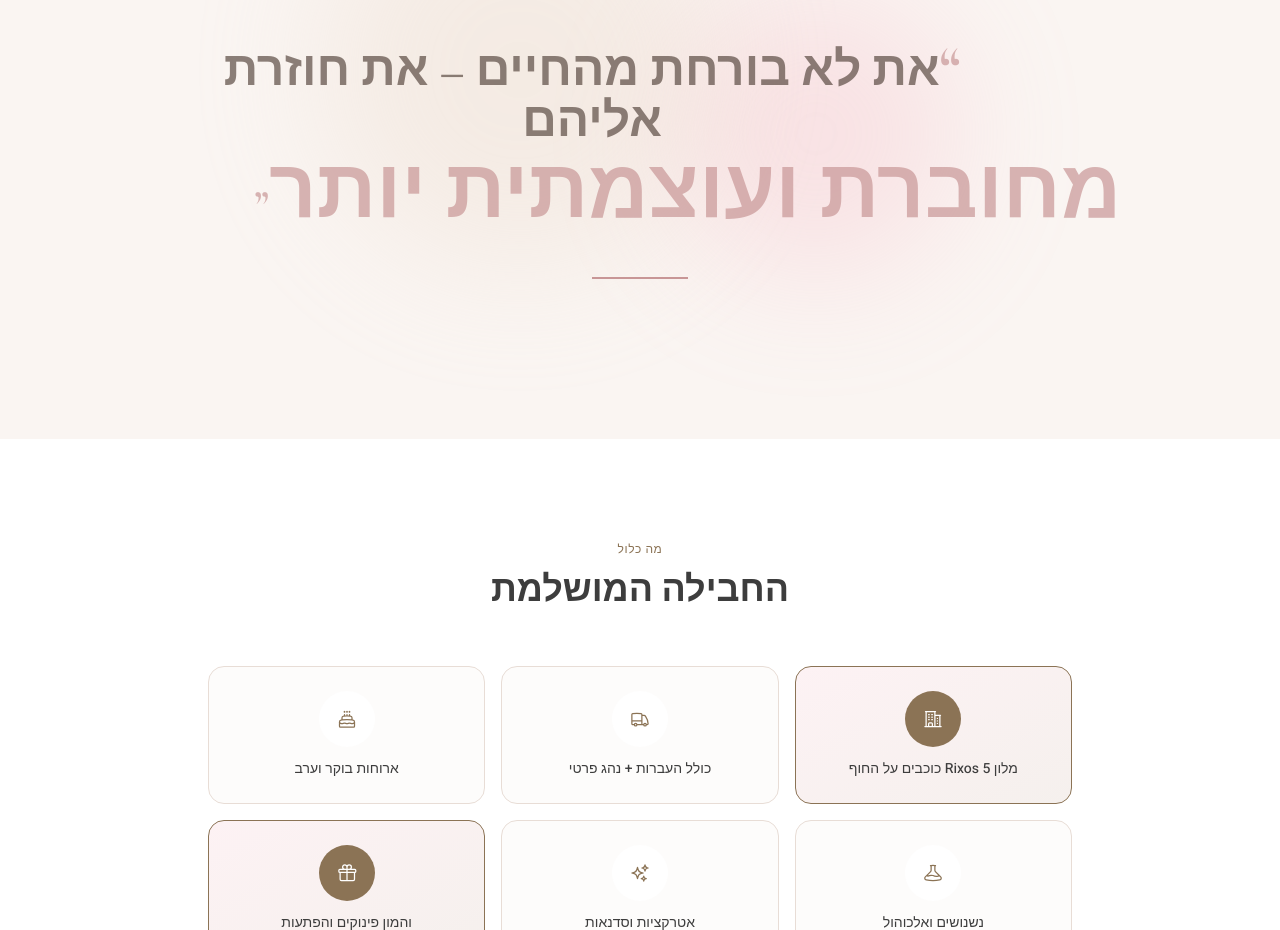
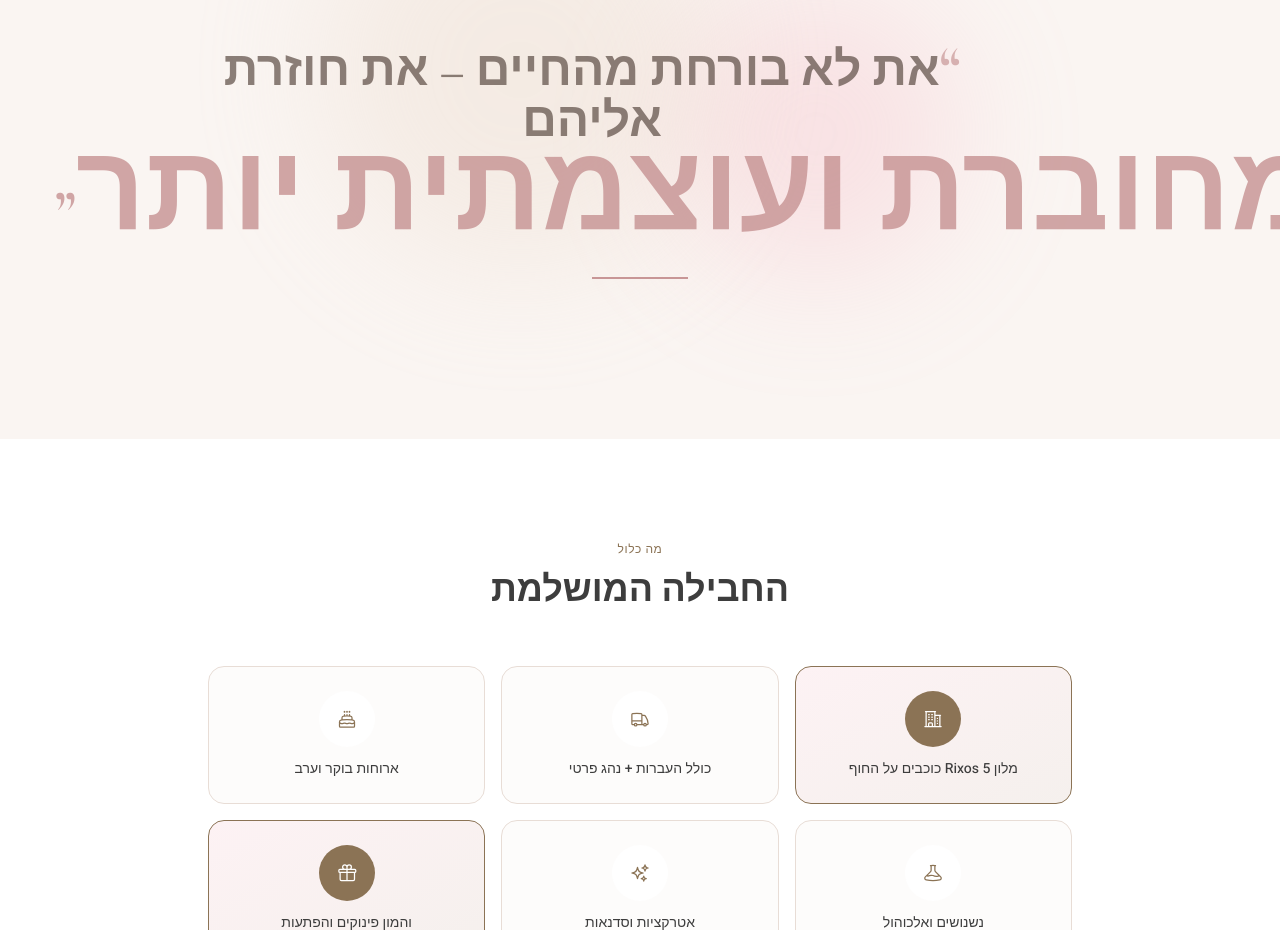
Before and after one commit to Idosegev23/retreatByfly, a Next.js app: page / in a window 1280 px wide. Shown: the part 1540-2470 px from the top of the page. Built offline with nearby package versions, Linux system fonts and the light colour scheme.

Commit message:
ציטוט: זום מתחיל מוקדם יותר וגדל ל-2.2x

```diff
--- a/src/components/sections/ParallaxQuote.tsx
+++ b/src/components/sections/ParallaxQuote.tsx
@@ -18,10 +18,10 @@ export function ParallaxQuote() {
   const line1X = useTransform(scrollYProgress, [0, 0.4, 0.6, 1], [100, 0, 0, -100]);
   const line1Opacity = useTransform(scrollYProgress, [0, 0.3, 0.7, 1], [0, 1, 1, 0]);
 
-  // Second line (מחוברת ועוצמתית) - comes from left with BIG zoom on exit
-  const line2X = useTransform(scrollYProgress, [0, 0.4, 0.6, 1], [-100, 0, 0, 100]);
-  const line2Opacity = useTransform(scrollYProgress, [0.1, 0.4, 0.7, 1], [0, 1, 1, 0]);
-  const line2Scale = useTransform(scrollYProgress, [0.1, 0.45, 0.6, 1], [0.8, 1, 1, 1.8]);
+  // Second line (מחוברת ועוצמתית) - comes from left with BIG zoom on exit (starts earlier)
+  const line2X = useTransform(scrollYProgress, [0, 0.35, 0.5, 1], [-100, 0, 0, 80]);
+  const line2Opacity = useTransform(scrollYProgress, [0.1, 0.35, 0.75, 1], [0, 1, 1, 0]);
+  const line2Scale = useTransform(scrollYProgress, [0.1, 0.4, 0.5, 0.85], [0.8, 1, 1.1, 2.2]);
 
   // Pink accent color
   const pinkColor = "#c89696";
```
